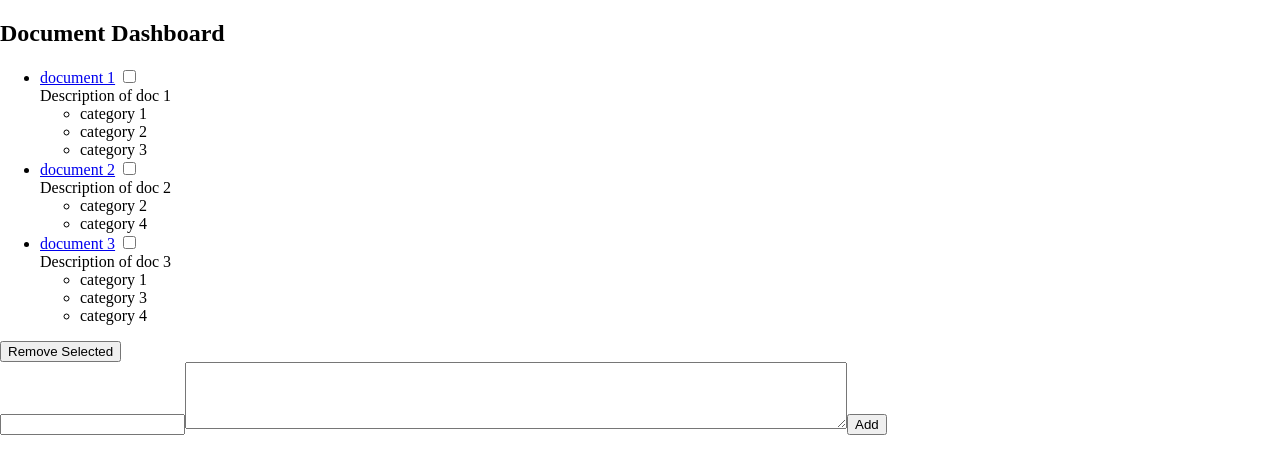
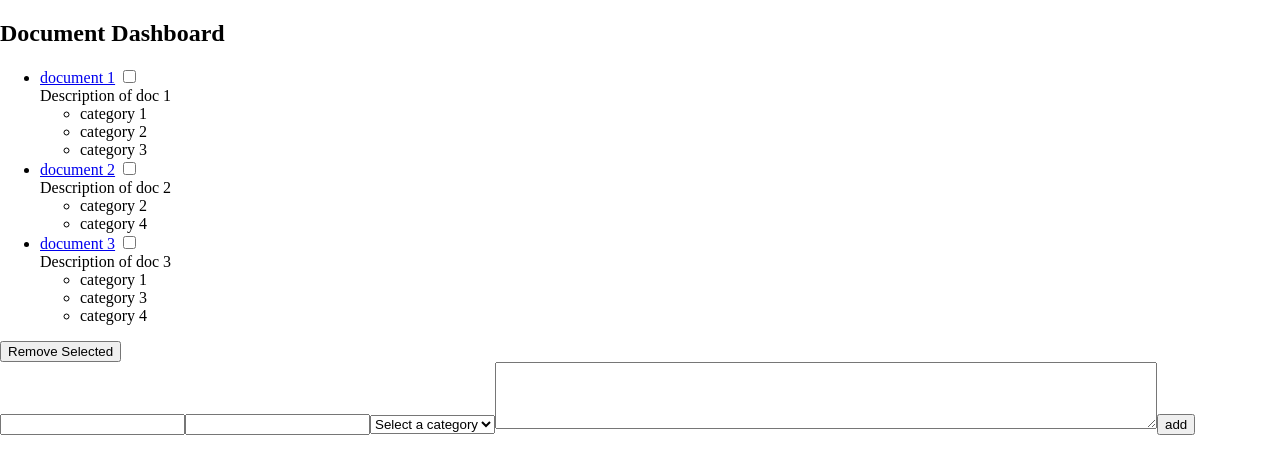
Before and after one commit to ajlammiman/resourecmanager, a React app: page / in a window 1280 px wide. Shown: the top 474 px of the page. Built offline with nearby package versions, Linux system fonts and the light colour scheme.

Commit message:
moved form out of stateless component and into main component, add functionality to update state via form and added url and category fields.

```diff
--- a/src/components/dashboard.jsx
+++ b/src/components/dashboard.jsx
@@ -28,13 +28,24 @@ export default class Dashboard extends React.Component {
                 categories: ['category 1','category 3','category 4']
             }
             ],
-            selectedIds: []
+            selectedIds: [],
+            newDoc :
+            {
+                id : 0,
+                docTitle : '',
+                docLink : '',
+                description: '',
+                categories: []
+            },
+            categories: ['category 1','category 2','category 3']
         }
         this.recordSelected = this.recordSelected.bind(this);
         this.removeSelected = this.removeSelected.bind(this);
         this.getDocsToRemove = this.getDocsToRemove.bind(this);
         this.submitHandler = this.submitHandler.bind(this);
         this.changeTitleHandler = this.changeTitleHandler.bind(this);
+        this.changeLinkHandler = this.changeLinkHandler.bind(this);
+        this.changeCategoryHandler = this.changeCategoryHandler.bind(this);
         this.changeDescriptionHandler = this.changeDescriptionHandler.bind(this);
     }
 
@@ -90,26 +101,82 @@ export default class Dashboard extends React.Component {
 
     submitHandler = (event) =>
     {
-        //var docTitle = React.findDOMNode(this.refs.InputContainer).value;
+        var currentDocs = this.state.docs.slice();
+        var newDoc = this.state.newDoc;
+        newDoc.id = this.nextId(currentDocs);
+        currentDocs.push(newDoc);
+        var blankDoc = this.blankDoc();
+
+        this.setState({
+            docs : currentDocs,
+            newDoc : blankDoc
+        });
 
         event.preventDefault();
     }
 
+    nextId = (docs) =>
+    {
+        return ((docs.length > 0) ? docs.slice(-1)[0].id : 0) + 1;
+    }
+
+    blankDoc = () =>
+    {
+        var newDoc =
+        {
+            id : 0,
+            docTitle : '',
+            docLink : '',
+            description: '',
+            categories: []
+        }
+
+        return newDoc;
+    }
+
     changeTitleHandler = (event) =>
     {
-         console.log(event);
-        this.setState({
-            title : event.target.value
-        });
+        var currentNewDoc = this.state.newDoc;
+        currentNewDoc.docTitle = event.target.value;
+
+       this.changeDocHandler(currentNewDoc);
+    }
+
+    changeLinkHandler = (event) =>
+    {
+        var currentNewDoc = this.state.newDoc;
+        currentNewDoc.docLink = event.target.value;
+
+       this.changeDocHandler(currentNewDoc);
+    }
+
+    changeCategoryHandler = (event) =>
+    {
+        var currentNewDoc = this.state.newDoc;
+        var currentCategories = currentNewDoc.categories.slice();
+        currentCategories.push(event.target.value);
+
+        currentNewDoc.categories = currentCategories;
+
+       this.changeDocHandler(currentNewDoc);
     }
 
     changeDescriptionHandler = (event) =>
     {
-        console.log(event);
+        var currentNewDoc = this.state.newDoc;
+        currentNewDoc.description = event.target.value;
+
+        this.changeDocHandler(currentNewDoc);
+    }
+
+    changeDocHandler = (doc) =>
+    {
         this.setState({
-            description : event.target.value
+            newDoc : doc
         });
     }
+
+
 
     render()
     {
@@ -122,7 +189,20 @@ export default class Dashboard extends React.Component {
                   }, this)}
             </ul>
             <Button text="Remove Selected" clickHandler={this.removeSelected} className="remove-btn" />
-            <InputContainer submitHandler={this.submitHandler} changeTitle={this.changeTitleHandler} changeDescription={this.changeDescriptionHandler}  />
+            <div>
+                <form action="" onSubmit={this.submitHandler}>
+                    <input type="text" onChange={this.changeTitleHandler} value={this.state.newDoc.docTitle} />
+                    <input type="text" onChange={this.changeLinkHandler} value={this.state.newDoc.docLink} />
+                    <select onChange={this.changeCategoryHandler}>
+                        <option>Select a category</option>
+                        {this.state.categories.map(function(cat, index){
+                            return <option key={cat}>{cat}</option>;
+                        }, this)}
+                    </select>
+                    <textarea onChange={this.changeDescriptionHandler} value={this.state.newDoc.description}></textarea>
+                    <input type="submit" name="add" value="add" className="submit-btn" />
+                </form>
+            </div>
         </div>)
     }
 };
@@ -165,39 +245,8 @@ const CategoryList = (props) => {
     )
 }
 
-const InputContainer = (props) => {
-    return(
-        <div>
-            <form action="" onSubmit={props.submitHandler}>
-                <Input InputTitle="doc_title" DocTitle={props.docTitle} onChange={props.changeTitle} />
-                <TextBox InputTitle="doc_description" Description={props.description} onChange={props.changeDescription} />
-                <Submit text="Add" className="add-btn" name="add" />
-            </form>
-        </div>
-    )
-}
-
-
 const Button = (props) => {
     return(
         <button className={props.className} onClick={props.clickHandler}>{props.text}</button>
     )
 };
-
-const Input = (props) => {
-    return(
-        <input type="text" name={props.InputTitle} value={props.DocTitle}  />
-    )
-}
-
-const TextBox = (props) => {
-    return(
-        <textarea name={props.InputTitle}>{props.Description}</textarea>
-    )
-}
-
-const Submit = (props) => {
-    return(
-       <input type="submit" name={props.name} value={props.text} className={props.className} />
-    )
-}
```
Also changed, not shown: 1 other file (tests, documents, lock files or other folders).
